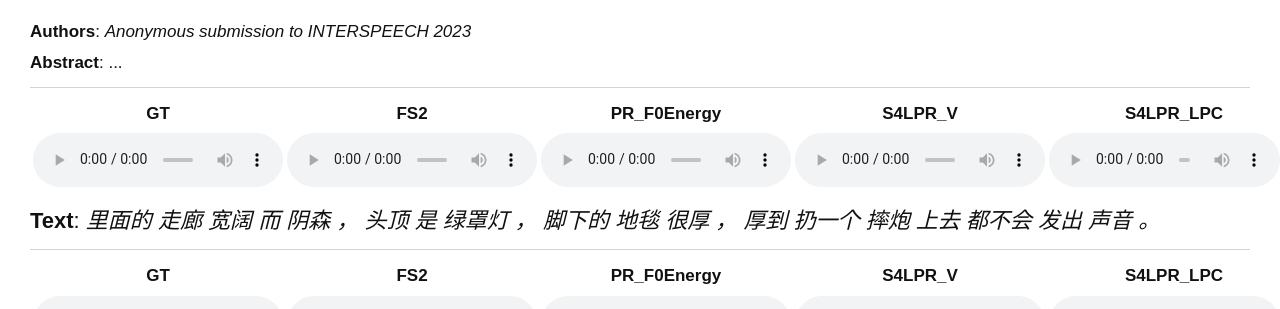
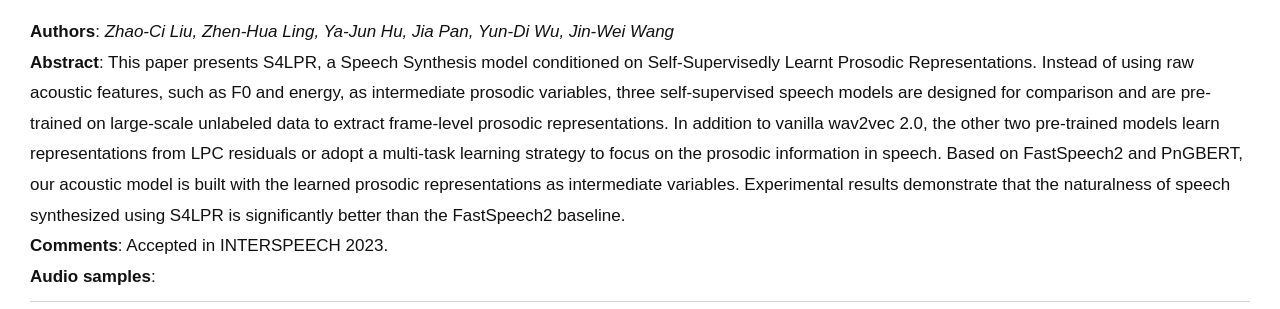
Before and after one commit to TTSbyLZC/ttsdemo202303, a plain HTML site: page index.html in a window 1280 px wide. Shown: the part 180-489 px from the top of the page. Drawn offline with Linux system fonts and the light colour scheme.

Commit message:
update index.html

```diff
--- a/index.html
+++ b/index.html
@@ -37,10 +37,11 @@
   <h1>An Investigation on Speech Synthesis with Self-Supervisedly Learnt Prosodic Representations</h1>
   <p>
 
-  <div><b>Authors</b>: <em>Anonymous submission to INTERSPEECH 2023</em></div>
-  <div><b>Abstract</b>: ...    </div>
+  <div><b>Authors</b>: <em>Zhao-Ci Liu, Zhen-Hua Ling, Ya-Jun Hu, Jia Pan, Yun-Di Wu, Jin-Wei Wang</em></div>
+  <div><b>Abstract</b>: This paper presents S4LPR, a Speech Synthesis model conditioned on Self-Supervisedly Learnt Prosodic Representations. Instead of using raw acoustic features, such as F0 and energy, as intermediate prosodic variables, three self-supervised speech models are designed for comparison and are pre-trained on large-scale unlabeled data to extract frame-level prosodic representations. In addition to vanilla wav2vec 2.0, the other two pre-trained models learn representations from LPC residuals or adopt a multi-task learning strategy to focus on the prosodic information in speech. Based on FastSpeech2 and PnGBERT, our acoustic model is built with the learned prosodic representations as intermediate variables. Experimental results demonstrate that the naturalness of speech synthesized using S4LPR is significantly better than the FastSpeech2 baseline.</div>
+  <div><b>Comments</b>: Accepted in INTERSPEECH 2023.</div>
+  <div><b>Audio samples</b>:    </div>
   <hr>
-
 
   <table>
     <tr>
```
Also changed, not shown: 1 other file.
